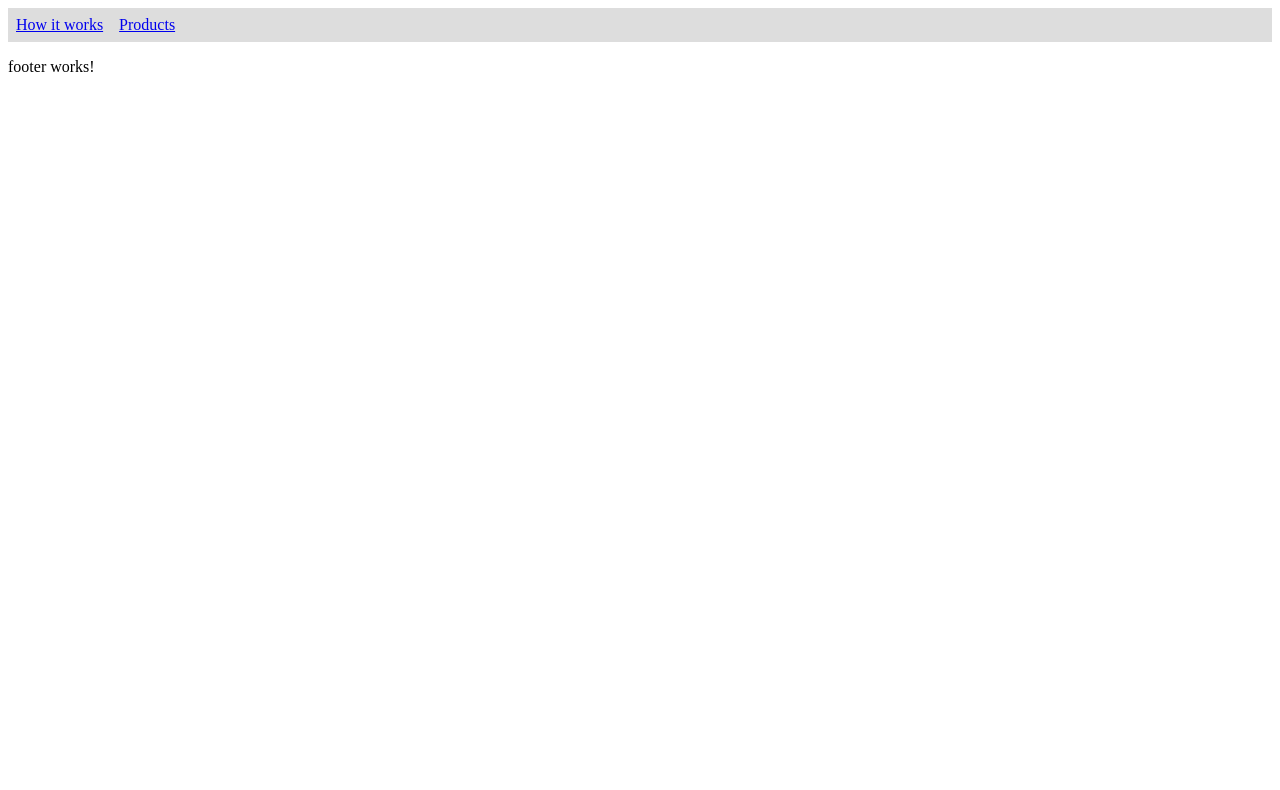
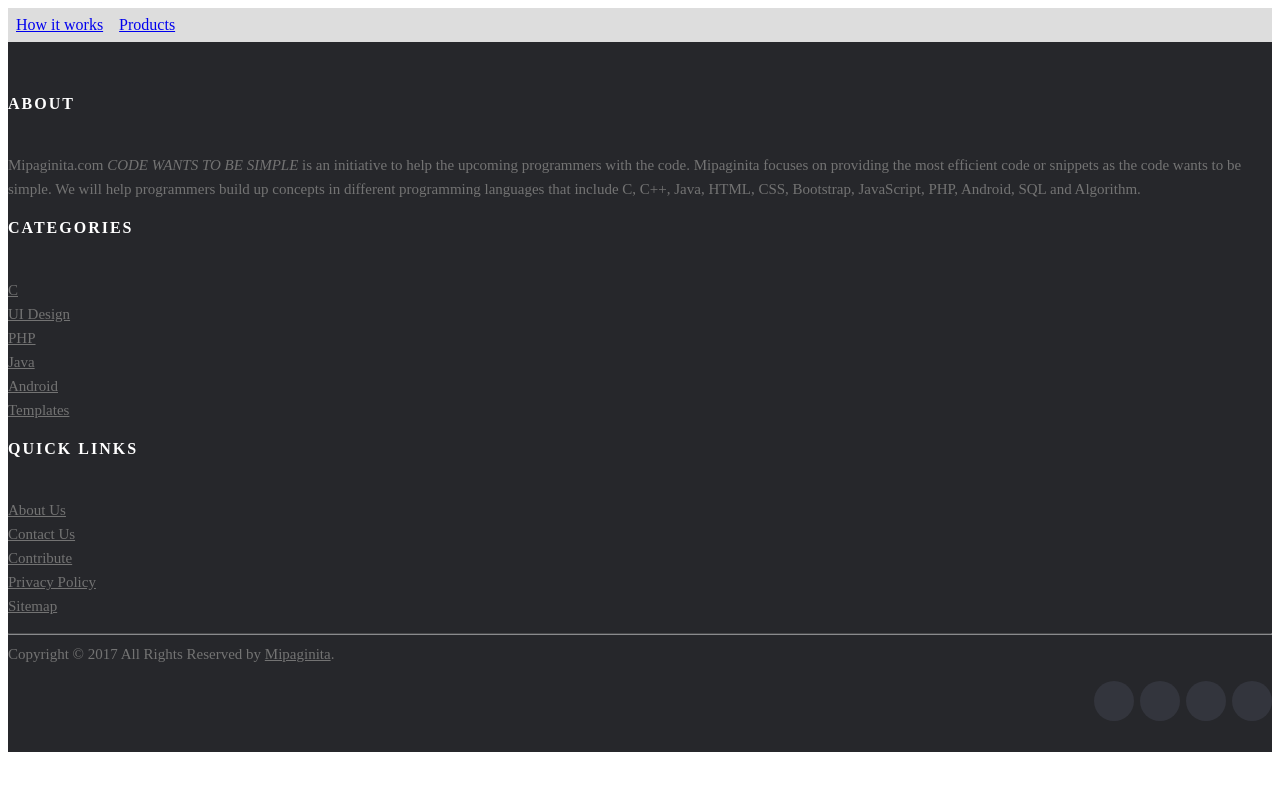
Before and after one commit to AsterixKo/angular-ejercicio-tienda-online, an Angular app: page / in a window 1280 px wide. Shown: the top 790 px of the page. Built offline with nearby package versions, Linux system fonts and the light colour scheme.

Commit message:
añadir algun estilo al footer

```diff
--- a/src/app/shared/components/footer/footer.component.css
+++ b/src/app/shared/components/footer/footer.component.css
@@ -0,0 +1,163 @@
+.site-footer
+{
+  background-color:#26272b;
+  padding:45px 0 20px;
+  font-size:15px;
+  line-height:24px;
+  color:#737373;
+}
+.site-footer hr
+{
+  border-top-color:#bbb;
+  opacity:0.5
+}
+.site-footer hr.small
+{
+  margin:20px 0
+}
+.site-footer h6
+{
+  color:#fff;
+  font-size:16px;
+  text-transform:uppercase;
+  margin-top:5px;
+  letter-spacing:2px
+}
+.site-footer a
+{
+  color:#737373;
+}
+.site-footer a:hover
+{
+  color:#3366cc;
+  text-decoration:none;
+}
+.footer-links
+{
+  padding-left:0;
+  list-style:none
+}
+.footer-links li
+{
+  display:block
+}
+.footer-links a
+{
+  color:#737373
+}
+.footer-links a:active,.footer-links a:focus,.footer-links a:hover
+{
+  color:#3366cc;
+  text-decoration:none;
+}
+.footer-links.inline li
+{
+  display:inline-block
+}
+.site-footer .social-icons
+{
+  text-align:right
+}
+.site-footer .social-icons a
+{
+  width:40px;
+  height:40px;
+  line-height:40px;
+  margin-left:6px;
+  margin-right:0;
+  border-radius:100%;
+  background-color:#33353d
+}
+.copyright-text
+{
+  margin:0
+}
+@media (max-width:991px)
+{
+  .site-footer [class^=col-]
+  {
+    margin-bottom:30px
+  }
+}
+@media (max-width:767px)
+{
+  .site-footer
+  {
+    padding-bottom:0
+  }
+  .site-footer .copyright-text,.site-footer .social-icons
+  {
+    text-align:center
+  }
+}
+.social-icons
+{
+  padding-left:0;
+  margin-bottom:0;
+  list-style:none
+}
+.social-icons li
+{
+  display:inline-block;
+  margin-bottom:4px
+}
+.social-icons li.title
+{
+  margin-right:15px;
+  text-transform:uppercase;
+  color:#96a2b2;
+  font-weight:700;
+  font-size:13px
+}
+.social-icons a{
+  background-color:#eceeef;
+  color:#818a91;
+  font-size:16px;
+  display:inline-block;
+  line-height:44px;
+  width:44px;
+  height:44px;
+  text-align:center;
+  margin-right:8px;
+  border-radius:100%;
+  -webkit-transition:all .2s linear;
+  -o-transition:all .2s linear;
+  transition:all .2s linear
+}
+.social-icons a:active,.social-icons a:focus,.social-icons a:hover
+{
+  color:#fff;
+  background-color:#29aafe
+}
+.social-icons.size-sm a
+{
+  line-height:34px;
+  height:34px;
+  width:34px;
+  font-size:14px
+}
+.social-icons a.facebook:hover
+{
+  background-color:#3b5998
+}
+.social-icons a.twitter:hover
+{
+  background-color:#00aced
+}
+.social-icons a.linkedin:hover
+{
+  background-color:#007bb6
+}
+.social-icons a.dribbble:hover
+{
+  background-color:#ea4c89
+}
+@media (max-width:767px)
+{
+  .social-icons li.title
+  {
+    display:block;
+    margin-right:0;
+    font-weight:600
+  }
+}
--- a/src/app/shared/components/footer/footer.component.html
+++ b/src/app/shared/components/footer/footer.component.html
@@ -1 +1,56 @@
-<p>footer works!</p>
+  <!-- Site footer -->
+  <footer class="site-footer">
+    <div class="container">
+      <div class="row">
+        <div class="col-sm-12 col-md-6">
+          <h6>About</h6>
+          <p class="text-justify">Mipaginita.com <i>CODE WANTS TO BE SIMPLE </i> is an initiative to help the upcoming
+            programmers with the code. Mipaginita focuses on providing the most efficient code or snippets as the code
+            wants to be simple. We will help programmers build up concepts in different programming languages that
+            include C, C++, Java, HTML, CSS, Bootstrap, JavaScript, PHP, Android, SQL and Algorithm.</p>
+        </div>
+
+        <div class="col-xs-6 col-md-3">
+          <h6>Categories</h6>
+          <ul class="footer-links">
+            <li><a href="#">C</a></li>
+            <li><a href="#">UI Design</a></li>
+            <li><a href="#">PHP</a></li>
+            <li><a href="#">Java</a></li>
+            <li><a href="#">Android</a></li>
+            <li><a href="#">Templates</a></li>
+          </ul>
+        </div>
+
+        <div class="col-xs-6 col-md-3">
+          <h6>Quick Links</h6>
+          <ul class="footer-links">
+            <li><a href="#">About Us</a></li>
+            <li><a href="#">Contact Us</a></li>
+            <li><a href="#">Contribute</a></li>
+            <li><a href="#">Privacy Policy</a></li>
+            <li><a href="#">Sitemap</a></li>
+          </ul>
+        </div>
+      </div>
+      <hr>
+    </div>
+    <div class="container">
+      <div class="row">
+        <div class="col-md-8 col-sm-6 col-xs-12">
+          <p class="copyright-text">Copyright &copy; 2017 All Rights Reserved by
+            <a href="#">Mipaginita</a>.
+          </p>
+        </div>
+
+        <div class="col-md-4 col-sm-6 col-xs-12">
+          <ul class="social-icons">
+            <li><a class="facebook" href="#"><i class="fa fa-facebook"></i></a></li>
+            <li><a class="twitter" href="#"><i class="fa fa-twitter"></i></a></li>
+            <li><a class="dribbble" href="#"><i class="fa fa-dribbble"></i></a></li>
+            <li><a class="linkedin" href="#"><i class="fa fa-linkedin"></i></a></li>
+          </ul>
+        </div>
+      </div>
+    </div>
+  </footer>
```
